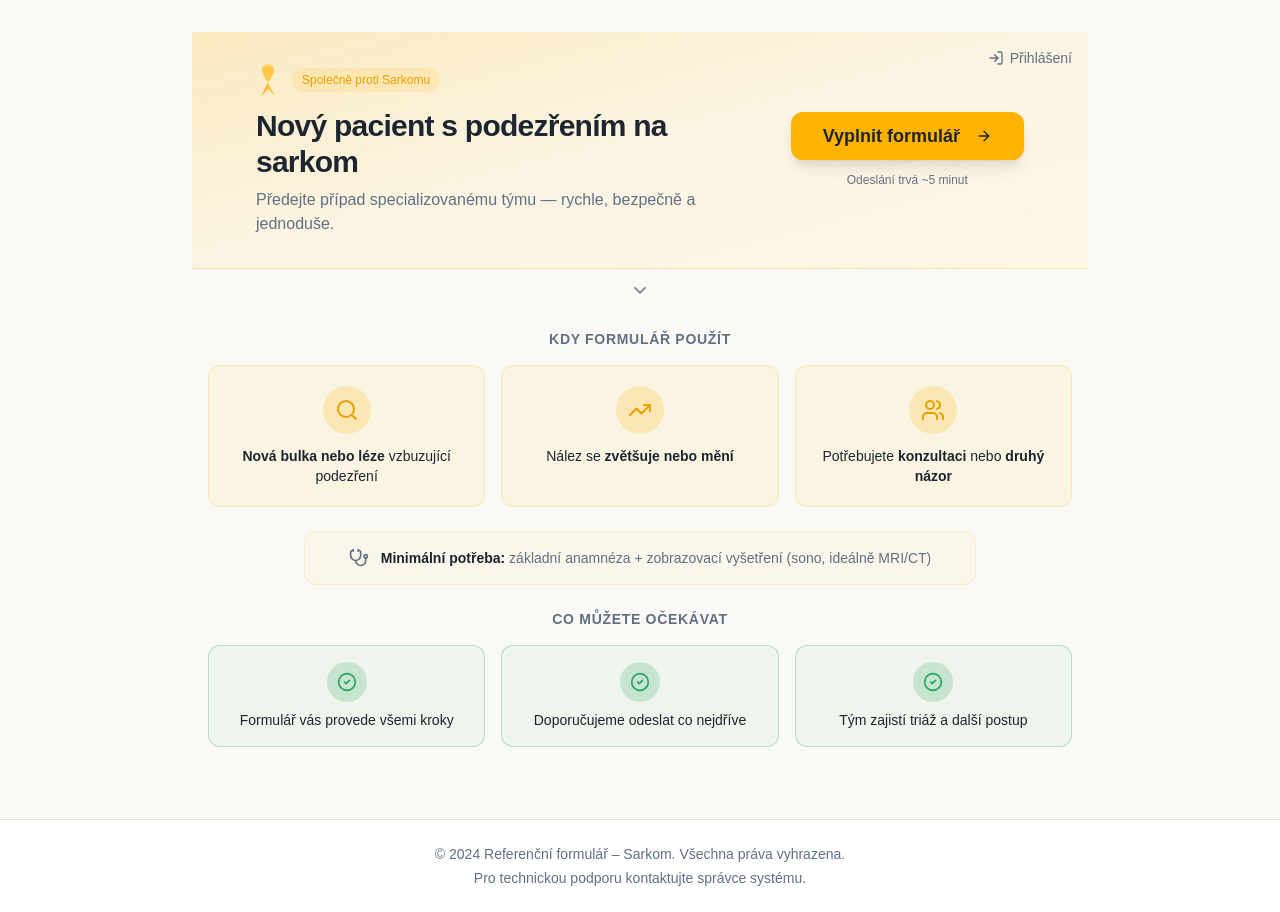
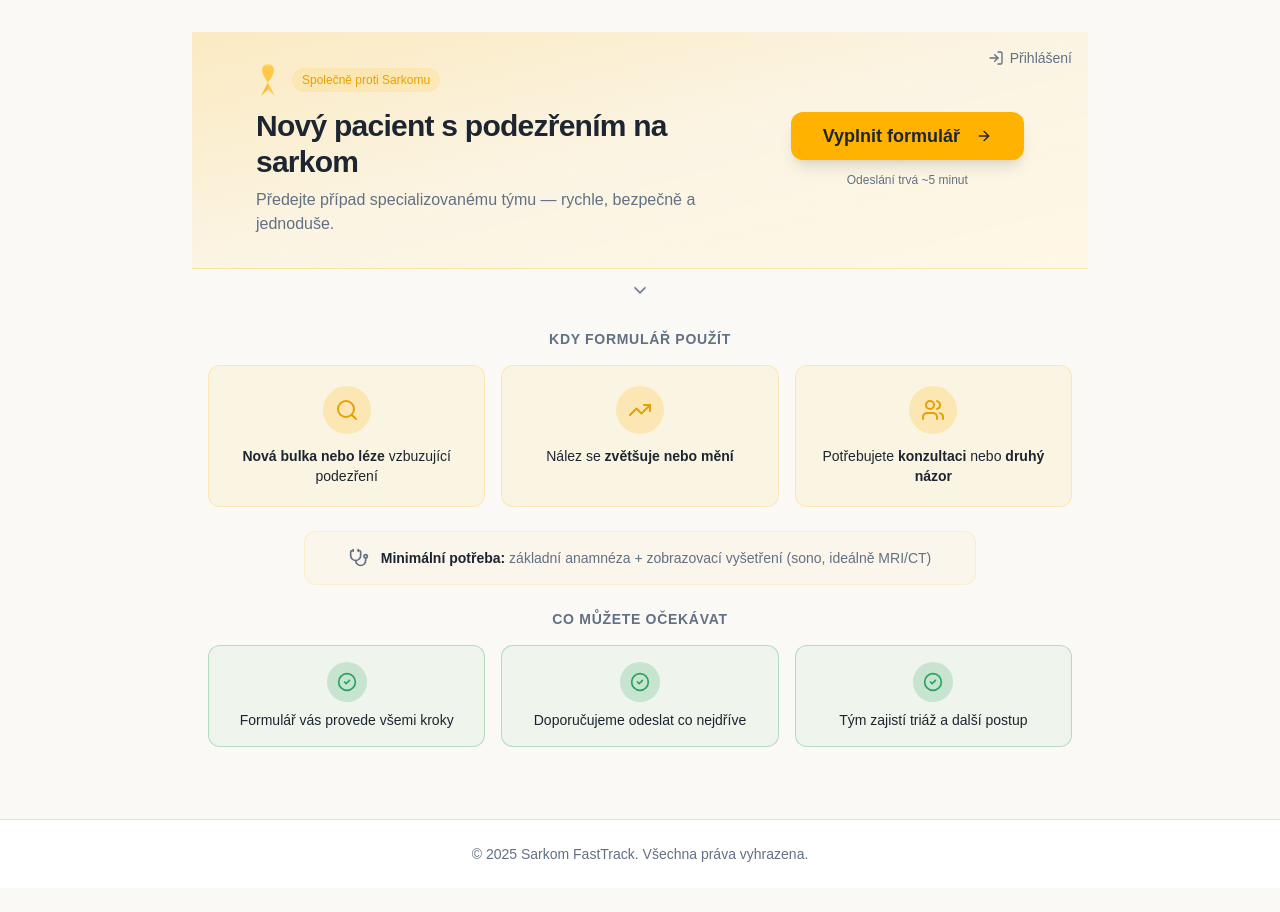
Before and after one commit to Elimichali/sarcoma-link-flow, a React (Vite) app: page / in a window 1280 px wide. After the commit the page ends 888 px from the top, so only its background shows below. Built offline with nearby package versions, Linux system fonts and the light colour scheme; the HTML template or start-up script is replaced by a standard one.

Commit message:
Code edited in Lovable Code Editor
Edited UI in Lovable

```diff
--- a/src/components/form/SarcomaReferralForm.tsx
+++ b/src/components/form/SarcomaReferralForm.tsx
@@ -12,22 +12,15 @@ export const SarcomaReferralForm = () => {
 
   return (
     <div className="min-h-screen bg-background">
+      <main className="max-w-4xl mx-auto px-4 py-8">
+        {!selectedPath && <PathSelector selectedPath={selectedPath} onSelectPath={setSelectedPath} />}
 
-      <main className="max-w-4xl mx-auto px-4 py-8">
-        {!selectedPath && (
-          <PathSelector
-            selectedPath={selectedPath}
-            onSelectPath={setSelectedPath}
-          />
-        )}
-
-        {selectedPath === 'A' && <FormPathA onBack={handleBack} />}
+        {selectedPath === "A" && <FormPathA onBack={handleBack} />}
       </main>
 
       <footer className="border-t border-border bg-card py-6 mt-auto">
         <div className="max-w-4xl mx-auto px-4 text-center text-sm text-muted-foreground">
-          <p>© 2024 Referenční formulář – Sarkom. Všechna práva vyhrazena.</p>
-          <p className="mt-1">Pro technickou podporu kontaktujte správce systému.</p>
+          <p>© 2025 Sarkom FastTrack. Všechna práva vyhrazena.</p>
         </div>
       </footer>
     </div>
```
